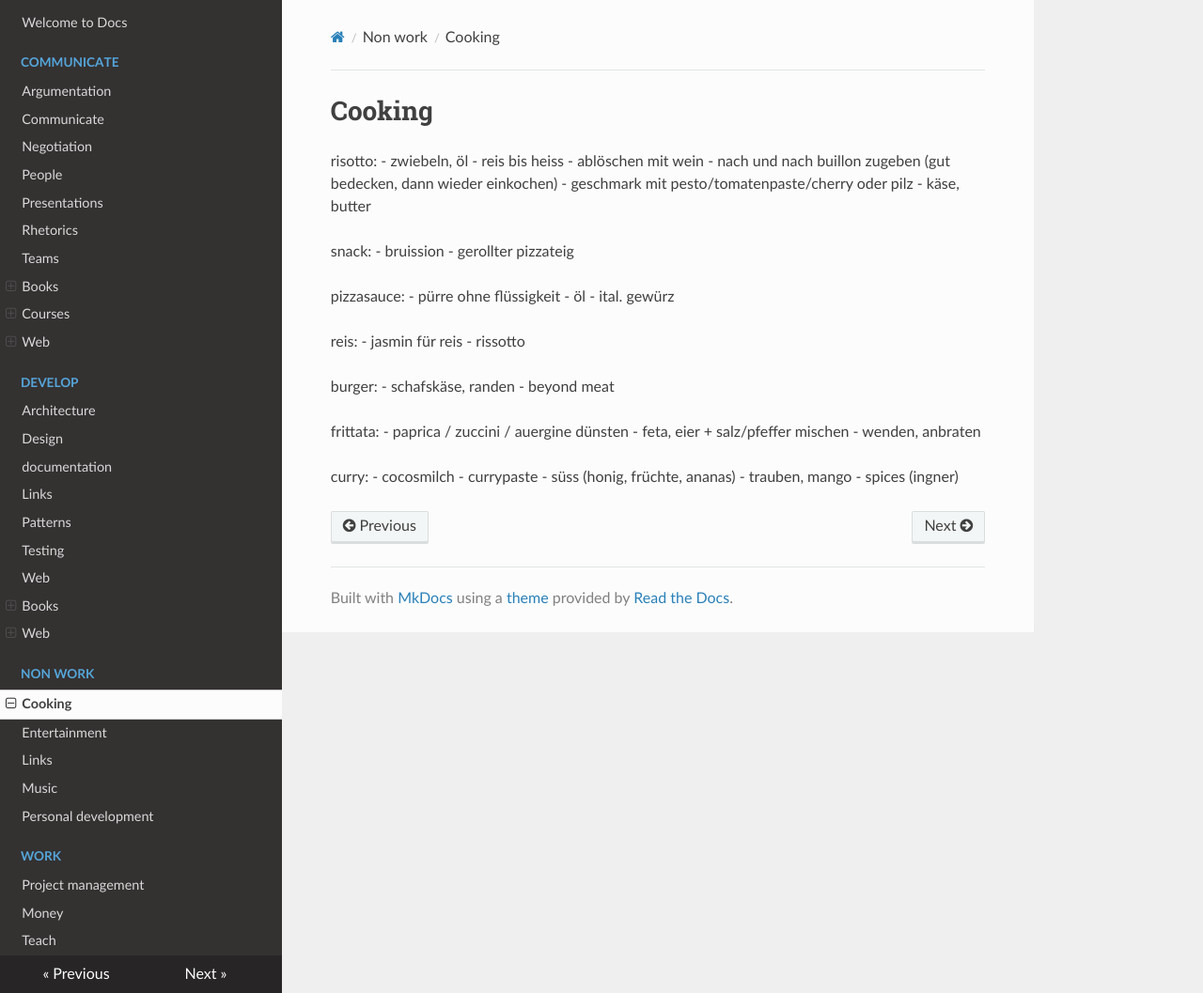
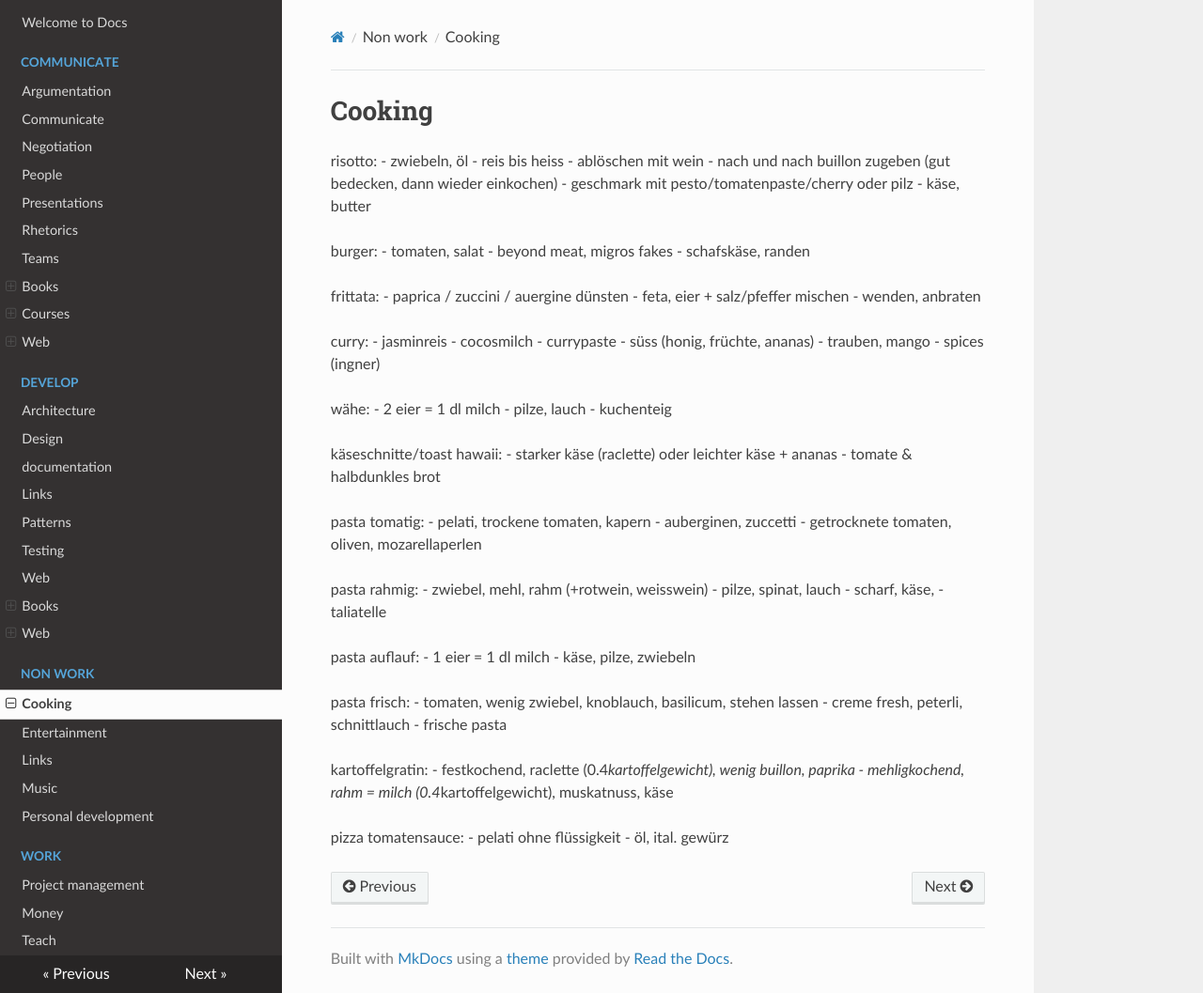
Before and after one commit to famoser/docs, an MkDocs documentation site: the page built from docs/non-work/coocking.md, in a window 1280 px wide and 1057 px high. Shown: the whole window at 94% size. Built offline with MkDocs 1.6.1, drawn with Linux system fonts in a browser that asks for light colours; nearby versions of some CDN libraries.

Commit message:
Add rezepte

```diff
--- a/docs/non-work/coocking.md
+++ b/docs/non-work/coocking.md
@@ -8,22 +8,10 @@ risotto:
 - geschmark mit pesto/tomatenpaste/cherry oder pilz
 - käse, butter
 
-snack:
-- bruission
-- gerollter pizzateig
-
-pizzasauce:
-- pürre ohne flüssigkeit
-- öl
-- ital. gewürz
-
-reis:
-- jasmin für reis
-- rissotto
-
 burger:
+- tomaten, salat
+- beyond meat, migros fakes
 - schafskäse, randen
-- beyond meat
 
 frittata:
 - paprica / zuccini / auergine dünsten
@@ -31,8 +19,46 @@ frittata:
 - wenden, anbraten
 
 curry:
+- jasminreis
 - cocosmilch
 - currypaste
 - süss (honig, früchte, ananas)
 - trauben, mango
 - spices (ingner)
+
+wähe:
+- 2 eier = 1 dl milch
+- pilze, lauch
+- kuchenteig
+
+käseschnitte/toast hawaii:
+- starker käse (raclette) oder leichter käse + ananas
+- tomate & halbdunkles brot
+
+pasta tomatig:
+- pelati, trockene tomaten, kapern
+- auberginen, zuccetti
+- getrocknete tomaten, oliven, mozarellaperlen
+
+pasta rahmig:
+- zwiebel, mehl, rahm (+rotwein, weisswein)
+- pilze, spinat, lauch
+- scharf, käse,
+- taliatelle
+
+pasta auflauf:
+- 1 eier = 1 dl milch
+- käse, pilze, zwiebeln
+
+pasta frisch:
+- tomaten, wenig zwiebel, knoblauch, basilicum, stehen lassen
+- creme fresh, peterli, schnittlauch
+- frische pasta
+
+kartoffelgratin:
+- festkochend, raclette (0.4*kartoffelgewicht), wenig buillon, paprika
+- mehligkochend, rahm = milch (0.4*kartoffelgewicht), muskatnuss, käse
+
+pizza tomatensauce:
+- pelati ohne flüssigkeit
+- öl, ital. gewürz
```
